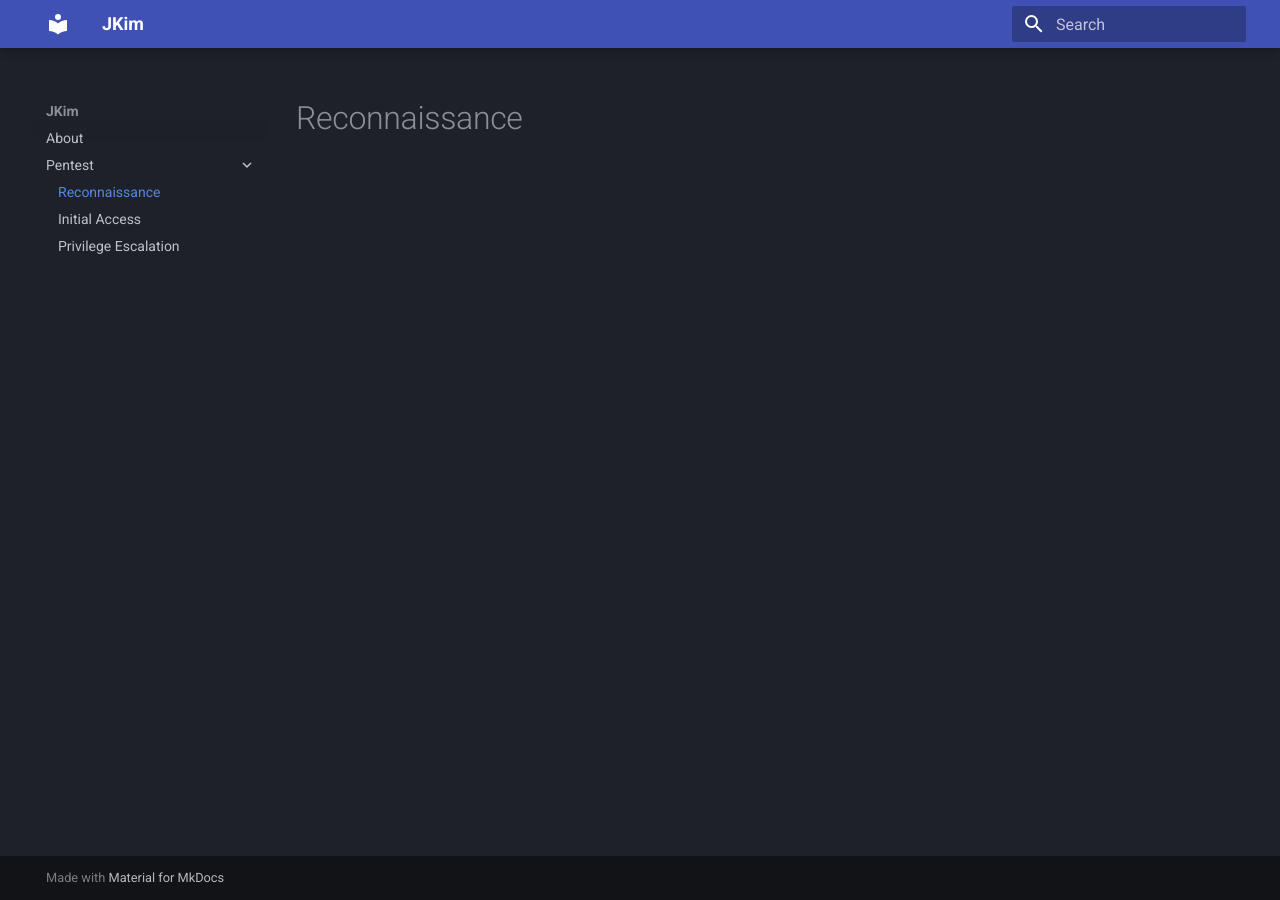
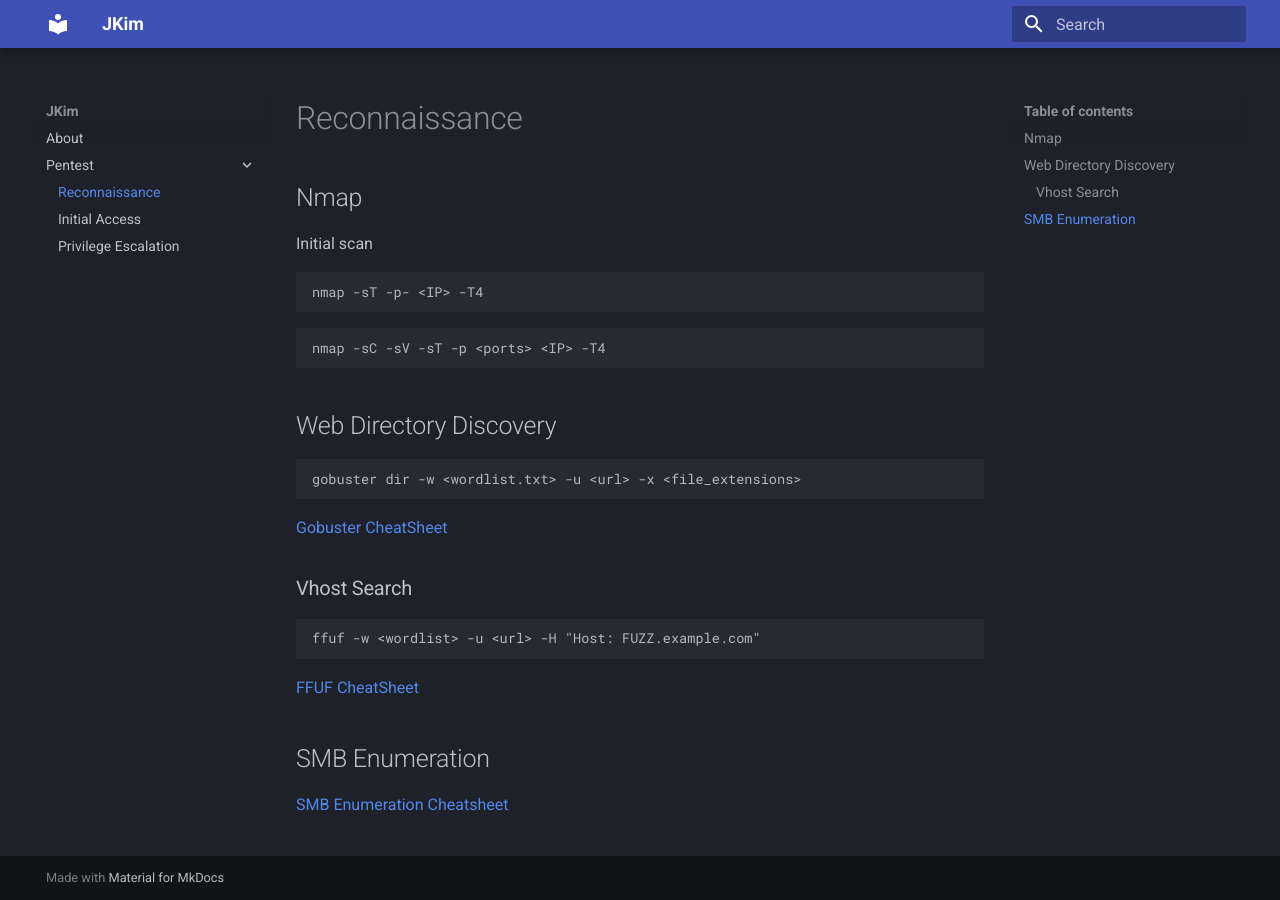
Before and after one commit to Jinook-Kim/jkim, an MkDocs documentation site: the page built from docs/Pentest/1-recon.md, in a window 1280 px wide. Built offline with MkDocs 1.6.1 and Material for MkDocs 9.7.7, drawn with Linux system fonts in a browser that asks for light colours.

Commit message:
Update 1-recon.md

````diff
--- a/docs/Pentest/1-recon.md
+++ b/docs/Pentest/1-recon.md
@@ -1 +1,26 @@
 # Reconnaissance
+
+## Nmap
+
+Initial scan
+```bash
+nmap -sT -p- <IP> -T4
+```
+```bash
+nmap -sC -sV -sT -p <ports> <IP> -T4
+```
+
+## Web Directory Discovery
+```bash
+gobuster dir -w <wordlist.txt> -u <url> -x <file_extensions>
+```
+[Gobuster CheatSheet](https://3os.org/penetration-testing/cheatsheets/gobuster-cheatsheet/)
+
+### Vhost Search
+```bash
+ffuf -w <wordlist> -u <url> -H "Host: FUZZ.example.com"
+```
+[FFUF CheatSheet](https://cheatsheet.haax.fr/web-pentest/tools/ffuf/)
+
+## SMB Enumeration
+[SMB Enumeration Cheatsheet](https://0xdf.gitlab.io/2024/03/21/smb-cheat-sheet.html)
````
